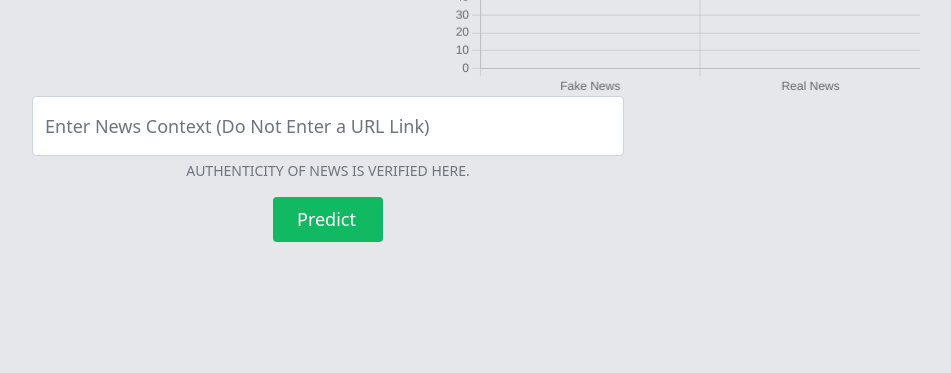
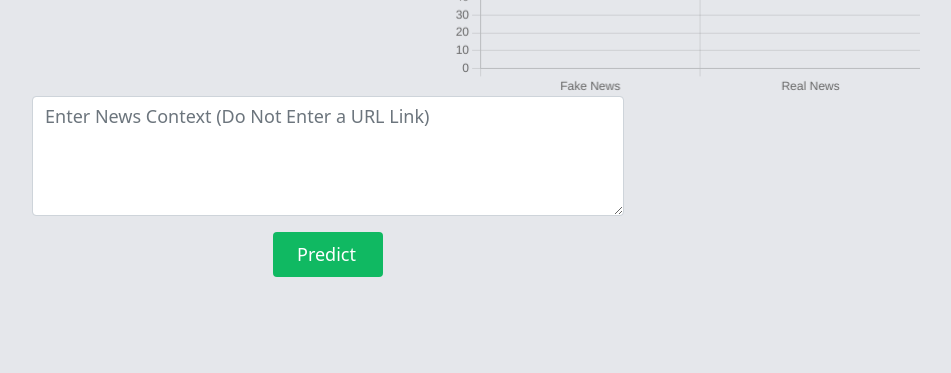
Before and after one commit to hxnsol/fakenewsproject, a Flask app: page / in a window 1280 px wide; the page is wider, and only the part inside the window is pictured. Shown: the part 705-1078 px from the top of that part, without its empty margins (312-1263 px from the left). Before the commit the page ends 947 px from the top of that part, so only its background shows below. Run offline with Flask 3, Linux system fonts and the light colour scheme; parts of the project's set-up code (start-up, migrations or seed data) failed here and were passed over.

Commit message:
Update prediction.html

```diff
--- a/templates/prediction.html
+++ b/templates/prediction.html
@@ -1,25 +1,19 @@
 <!doctype html>
 <html lang="en">
   <head>
-    <!-- Required meta tags -->
     <meta charset="utf-8">
     <meta name="viewport" content="width=device-width, initial-scale=1">
-
-    <!-- Favicons -->
     <link href="static/icons8-facebook-ios-16-filled-32.png" rel="icon">
     <link href="static/icons8-facebook-ios-16-filled-96.png" rel="icons8-facebook-ios-16-filled-96.png">
-
-    <!-- Bootstrap CSS -->
     <link href="https://cdn.jsdelivr.net/npm/bootstrap@5.1.0/dist/css/bootstrap.min.css" rel="stylesheet">
     <link href="https://unpkg.com/tailwindcss@^2/dist/tailwind.min.css" rel="stylesheet">
-
     <title>Fake News Detection</title>
     <style>
       .prediction-text.real { color: green; font-weight: bold; }
       .prediction-text.fake { color: red; font-weight: bold; }
       .center-container { display: flex; justify-content: center; align-items: center; height: 50vh; flex-direction: column; }
       .form-container { width: 50%; text-align: center; margin: auto; }
-      .form-control { height: 60px; font-size: 18px; }
+      .form-control { height: 120px; font-size: 18px; }
     </style>
   </head>
   <body class="bg-gray-200">
@@ -48,7 +42,6 @@
             <p class="lg:w-2/3 mx-auto leading-relaxed text-base">Fake News detection using Natural Language Processing (NLP) is an advanced technique that leverages machine learning algorithms and text analysis methods to automatically identify and classify news articles as real or fake. Given the widespread dissemination of misinformation across digital platforms, an automated fake news detection system is crucial in mitigating the impact of false narratives.</p>
           </div>
           <br>
-
           <div class="analysis-container" style="display: flex; align-items: center; justify-content: space-between;">
             <div class="text-container" style="width: 60%; padding-right: 20px;">
                 <h2><strong>Analysis Result</strong></h2>
@@ -56,13 +49,11 @@
                 <p><strong>Analysis Timestamp:</strong> {{ analysis_timestamp }}</p>
                 <h3><strong>Overall Verdict:</strong> <span class="{% if prediction_text == 'Real News' %}real{% else %}fake{% endif %}">{{ prediction_text }}</span></h3>
             </div>
-
             <div class="chart-container" style="width: 40%;">
                 <h3><strong>Fake vs. Real Confidence Score</strong></h3>
                 <canvas id="scoreChart"></canvas>
             </div>
         </div>
-
         <script src="https://cdn.jsdelivr.net/npm/chart.js"></script>
         <script>
             var ctx = document.getElementById('scoreChart').getContext('2d');
@@ -84,18 +75,34 @@
                 }
             });
         </script>
-
         <div class="form-container">
-            <form action="/predict" method="POST">
+            <form id="newsForm" action="/predict" method="POST">
                 <div class="mb-3">
-                  <input type="text" class="form-control" id="news" name="news" placeholder="Enter News Context (Do Not Enter a URL Link)" style="height: 60px; font-size: 18px;" placeholder="Enter News Context (Do Not Enter a URL Link)">
-                  <div id="emailHelp" class="form-text">AUTHENTICITY OF NEWS IS VERIFIED HERE.</div>
+                  <textarea class="form-control" id="news" name="news" placeholder="Enter News Context (Do Not Enter a URL Link)"></textarea>
+                  <div id="inputError" class="form-text text-danger"></div>
                 </div>
-                <button style="height: 45px; width: 110px; background: #10b962;"  type="submit" class="inline-flex text-white bg-green-500 border-0 py-2 px-6 focus:outline-none hover:bg-green-600 rounded text-lg">Predict</button>
+                <button style="height: 45px; width: 110px; background: #10b962;" type="submit" class="inline-flex text-white bg-green-500 border-0 py-2 px-6 focus:outline-none hover:bg-green-600 rounded text-lg">Predict</button>
             </form>
         </div>
-        </div>
       </section>
-    <script src="https://cdn.jsdelivr.net/npm/bootstrap@5.1.0/dist/js/bootstrap.bundle.min.js"></script>
+      <script>
+        document.getElementById("newsForm").addEventListener("submit", function(event) {
+            let newsInput = document.getElementById("news").value.trim();
+            let inputError = document.getElementById("inputError");
+            let wordCount = newsInput.split(/\s+/).length;
+            let urlPattern = /(https?:\/\/[^\s]+)/g;
+
+            if (urlPattern.test(newsInput)) {
+                inputError.innerText = "News Context not URL";
+                event.preventDefault();
+                return;
+            }
+            if (wordCount < 200) {
+                inputError.innerText = "Please provide more information (at least 200 words)";
+                event.preventDefault();
+                return;
+            }
+        });
+      </script>
   </body>
 </html>
```
Lines whose indentation alone changed are shown as unchanged.
